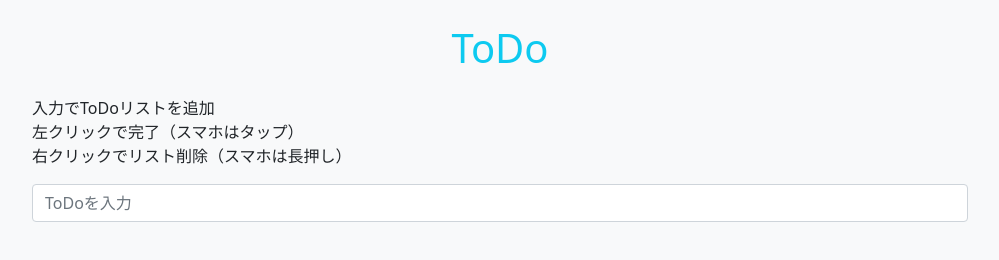
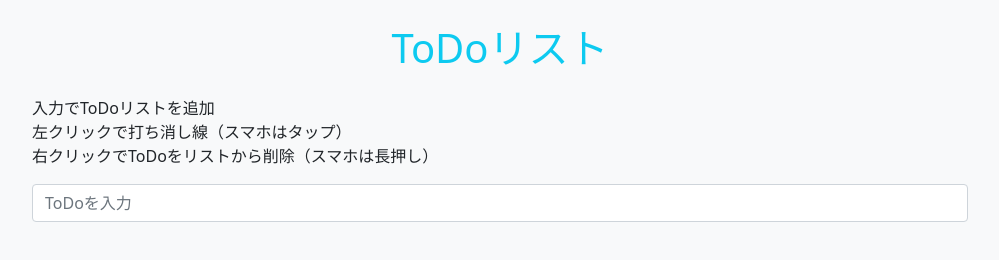
Before and after one commit to KanetyEngineer/todolist, a plain HTML site: page index.html in a window 1280 px wide. Shown: the whole page, without its empty margins (140-1139 px from the left). Drawn offline with nearby package versions, Linux system fonts and the light colour scheme.

Commit message:
Update index.html

```diff
--- a/index.html
+++ b/index.html
@@ -10,8 +10,8 @@
 </head>
 <body class="bg-light">
     <div class="container w-75">
-        <h1 class="text-center text-info my-4">ToDo</h1>
-        <p>入力でToDoリストを追加<br>左クリックで完了（スマホはタップ）<br>右クリックでリスト削除（スマホは長押し）</p>
+        <h1 class="text-center text-info my-4">ToDoリスト</h1>
+        <p>入力でToDoリストを追加<br>左クリックで打ち消し線（スマホはタップ）<br>右クリックでToDoをリストから削除（スマホは長押し）</p>
         <form id="form" class="mb-4">
             <input type="text" id="input" class="form-control" placeholder="ToDoを入力" autocomplete="off">
         </form>
```
